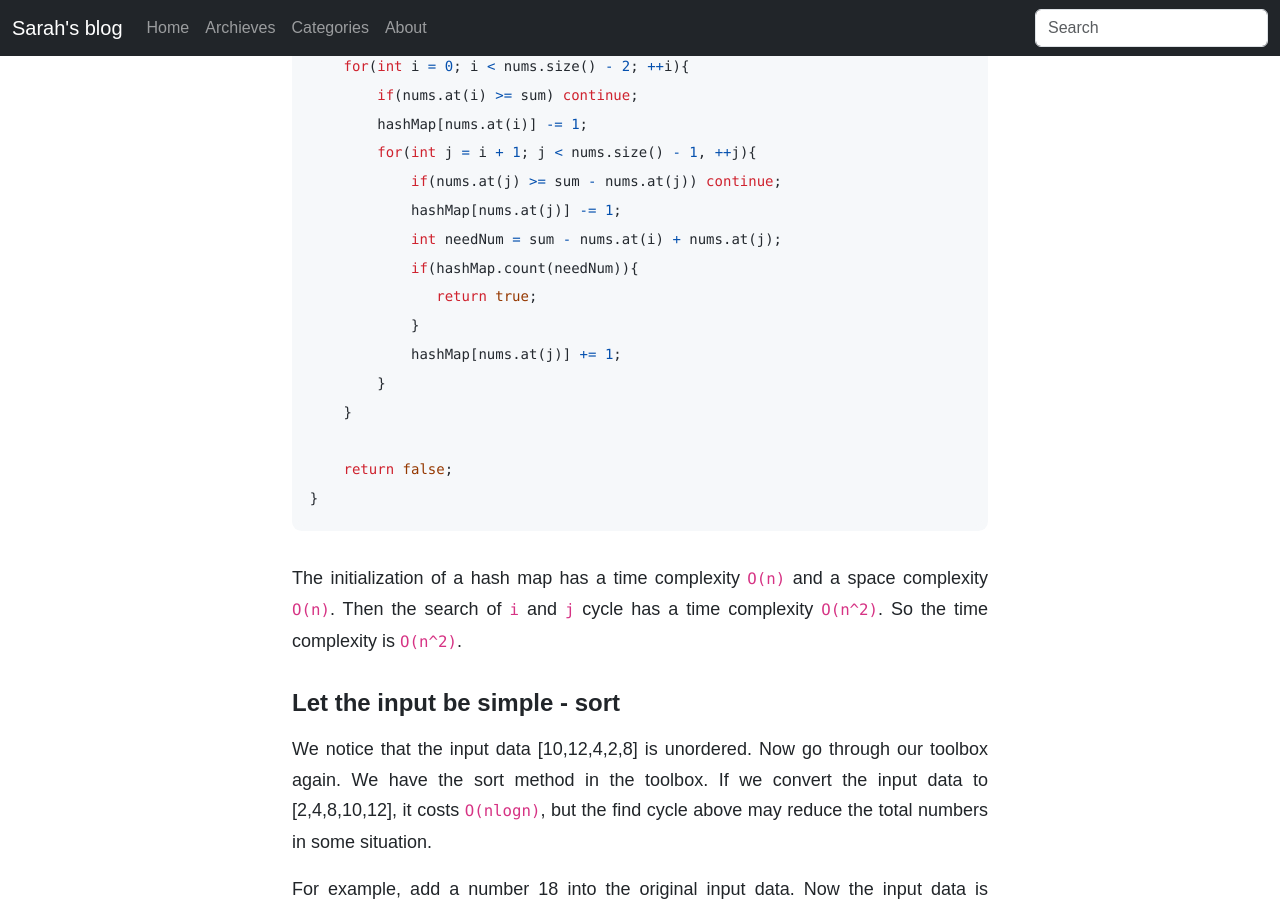
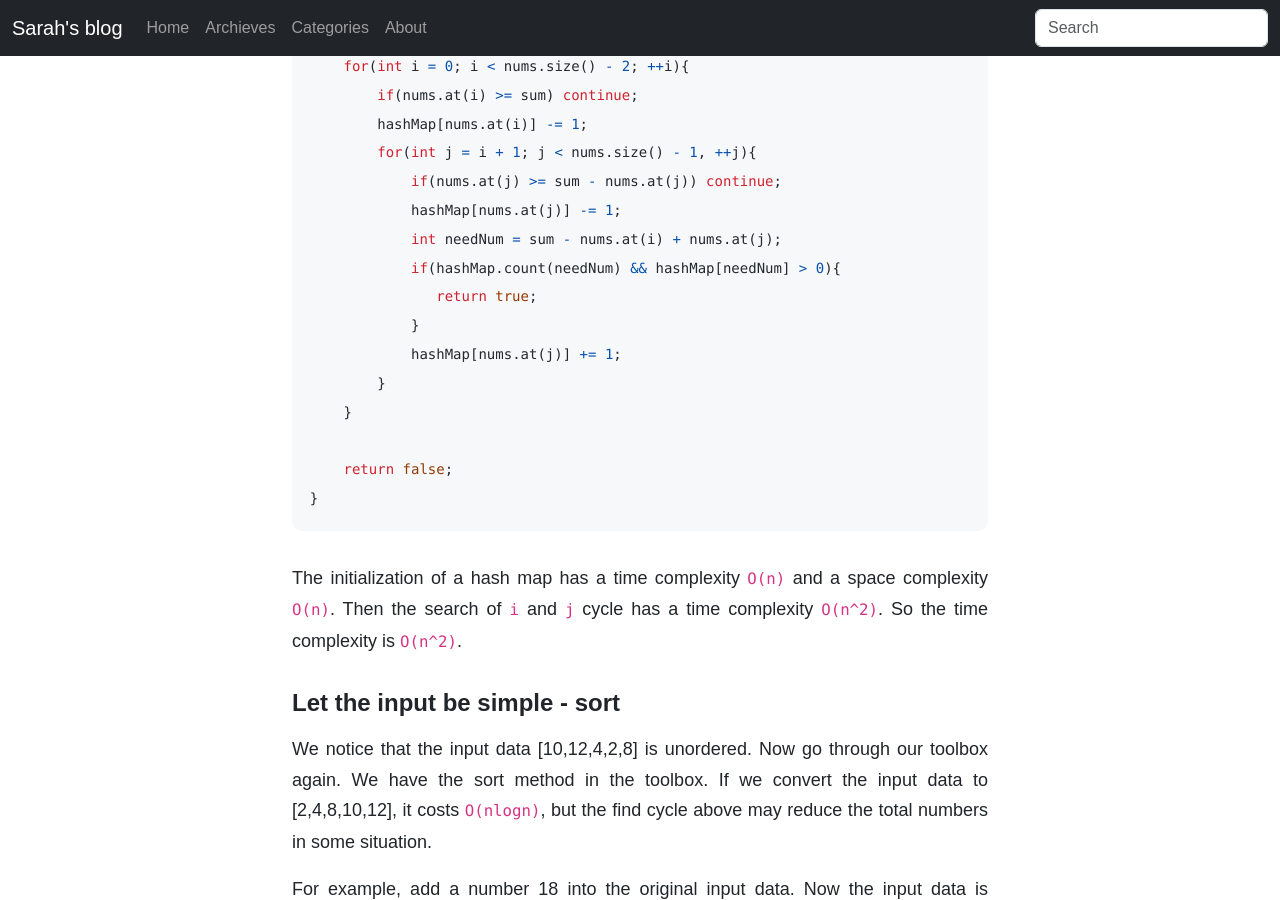
Before and after one commit to sarahqd/sarahqd.github.io, a Jekyll site: the page built from _posts/2024-7-6-Algorithm design process in a classic 3-sum problem.md, in a window 1280 px wide and 900 px high, scrolled down 4423 px. Built offline with Jekyll 4.4.1, drawn with Linux system fonts in a browser that asks for light colours.

Commit message:
Update 2024-7-6-Algorithm design process in a classic 3-sum problem.md

```diff
--- a/_posts/2024-7-6-Algorithm design process in a classic 3-sum problem.md
+++ b/_posts/2024-7-6-Algorithm design process in a classic 3-sum problem.md
@@ -101,7 +101,7 @@ bool get3Integers(const QVector<int>& nums, int sum)
             if(nums.at(j) >= sum - nums.at(j)) continue;
             hashMap[nums.at(j)] -= 1;
             int needNum = sum - nums.at(i) + nums.at(j);
-            if(hashMap.count(needNum)){
+            if(hashMap.count(needNum) && hashMap[needNum] > 0){
                return true;
             }
             hashMap[nums.at(j)] += 1;
```
